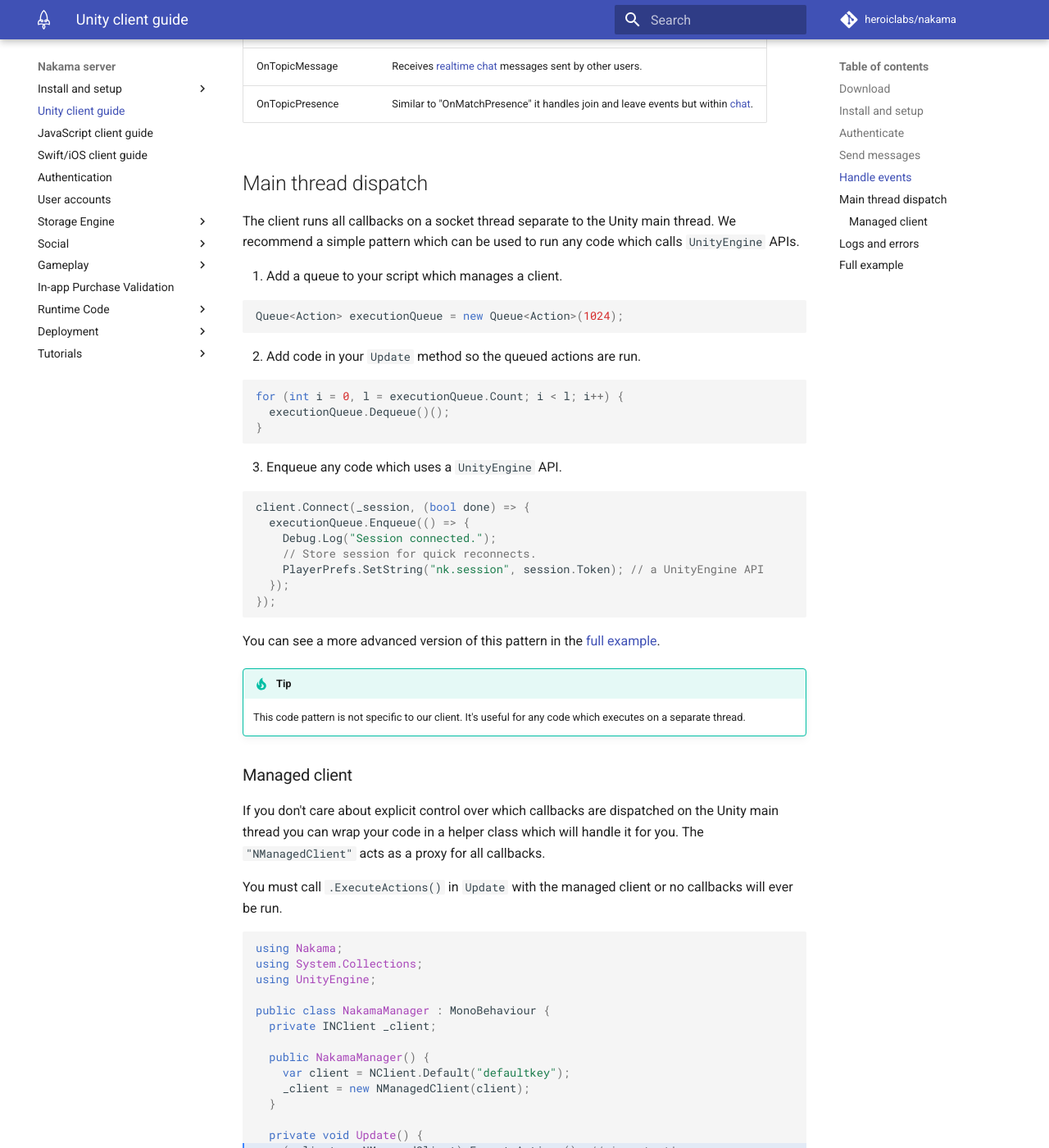
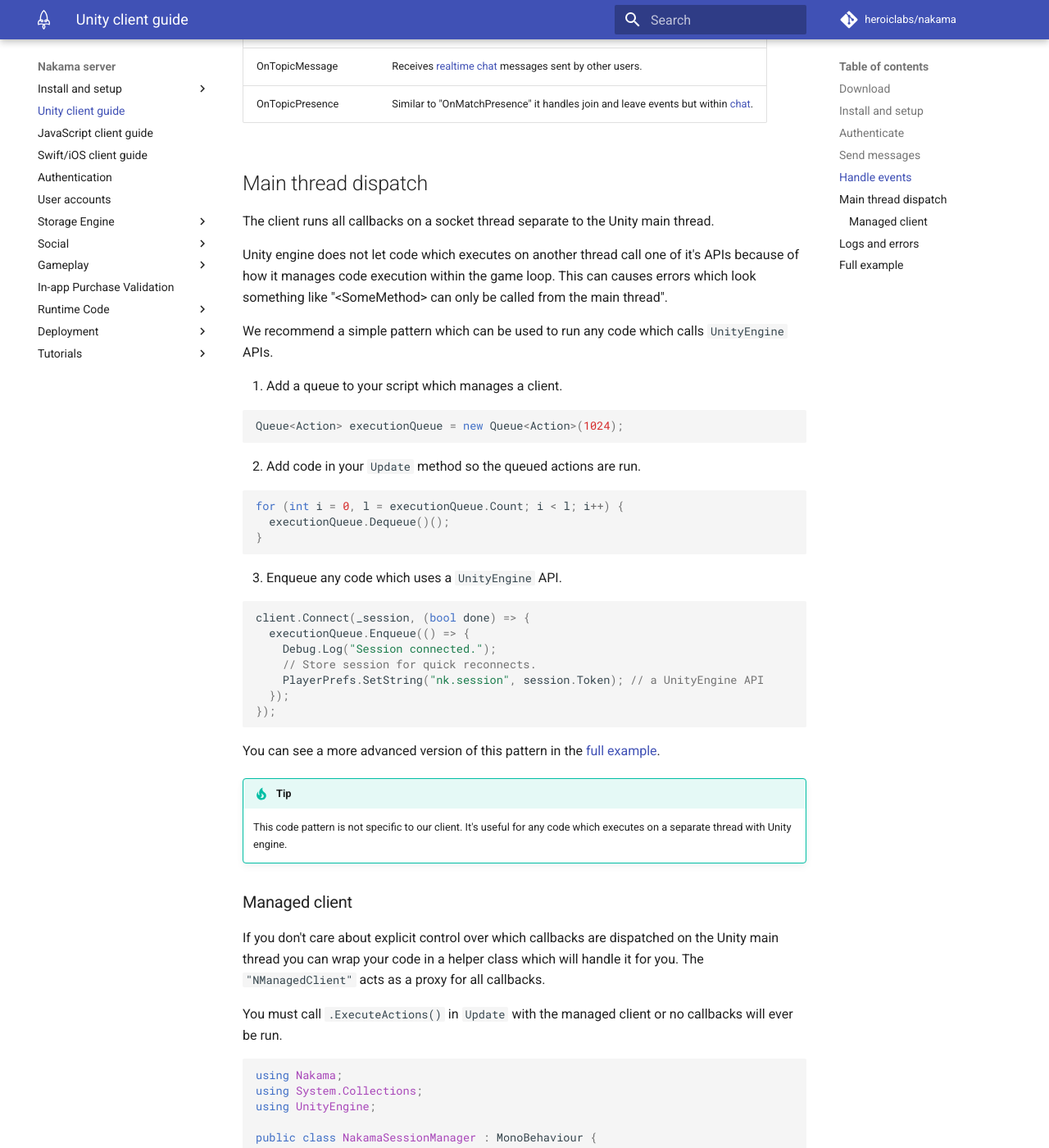
Before and after one commit to heroiclabs/nakama-docs, an MkDocs documentation site: the page built from docs/unity-client-guide.md, in a window 1280 px wide and 1400 px high, scrolled down 4097 px. Shown: the whole window at 82% size. Built offline with MkDocs 1.6.1 and Material for MkDocs 9.7.7, drawn with Linux system fonts in a browser that asks for light colours; comment, search, counter and statistics services are not loaded; old or Windows-style settings are respelled for this version of MkDocs; some of the changed text lies outside the part shown.

Commit message:
Update guide with advice on Unity engine dispatch.

````diff
--- a/docs/unity-client-guide.md
+++ b/docs/unity-client-guide.md
@@ -22,7 +22,7 @@
 using System.Collections;
 using UnityEngine;
 
-public class NakamaManager : MonoBehaviour {
+public class NakamaSessionManager : MonoBehaviour {
   void Start() {
     INClient client = new NClient.Builder("defaultkey")
         .Host("127.0.0.1")
@@ -85,7 +85,7 @@
 }
 ```
 
-&nbsp;&nbsp; 4\. Login or register user.
+&nbsp;&nbsp; 4\. Login or register a user.
 
 !!! Tip
     It's good practice to cache a device identifier when it's used to authenticate because they can change with device OS updates.
@@ -171,7 +171,11 @@
 
 ## Main thread dispatch
 
-The client runs all callbacks on a socket thread separate to the Unity main thread. We recommend a simple pattern which can be used to run any code which calls `UnityEngine` APIs.
+The client runs all callbacks on a socket thread separate to the Unity main thread.
+
+Unity engine does not let code which executes on another thread call one of it's APIs because of how it manages code execution within the game loop. This can causes errors which look something like "<SomeMethod\> can only be called from the main thread".
+
+We recommend a simple pattern which can be used to run any code which calls `UnityEngine` APIs.
 
 &nbsp;&nbsp; 1\. Add a queue to your script which manages a client.
 
@@ -202,7 +206,7 @@
 You can see a more advanced version of this pattern in the [full example](#full-example).
 
 !!! Tip
-    This code pattern is not specific to our client. It's useful for any code which executes on a separate thread.
+    This code pattern is not specific to our client. It's useful for any code which executes on a separate thread with Unity engine.
 
 ### Managed client
 
@@ -215,10 +219,10 @@
 using System.Collections;
 using UnityEngine;
 
-public class NakamaManager : MonoBehaviour {
+public class NakamaSessionManager : MonoBehaviour {
   private INClient _client;
 
-  public NakamaManager() {
+  public NakamaSessionManager() {
     var client = NClient.Default("defaultkey");
     _client = new NManagedClient(client);
   }
@@ -269,13 +273,13 @@
 using System.Collections.Generic;
 using UnityEngine;
 
-public class NakamaManager : MonoBehaviour {
+public class NakamaSessionManager : MonoBehaviour {
   private INClient _client;
   private INSession _session;
 
   private Queue<IEnumerator> _executionQueue;
 
-  public NakamaManager() {
+  public NakamaSessionManager() {
     _client = NClient.Default("defaultkey");
     _executionQueue = new Queue<IEnumerator>(1024);
   }
````
Also changed, not shown: other parts of docs/unity-client-guide.md (+3 -3 lines).
